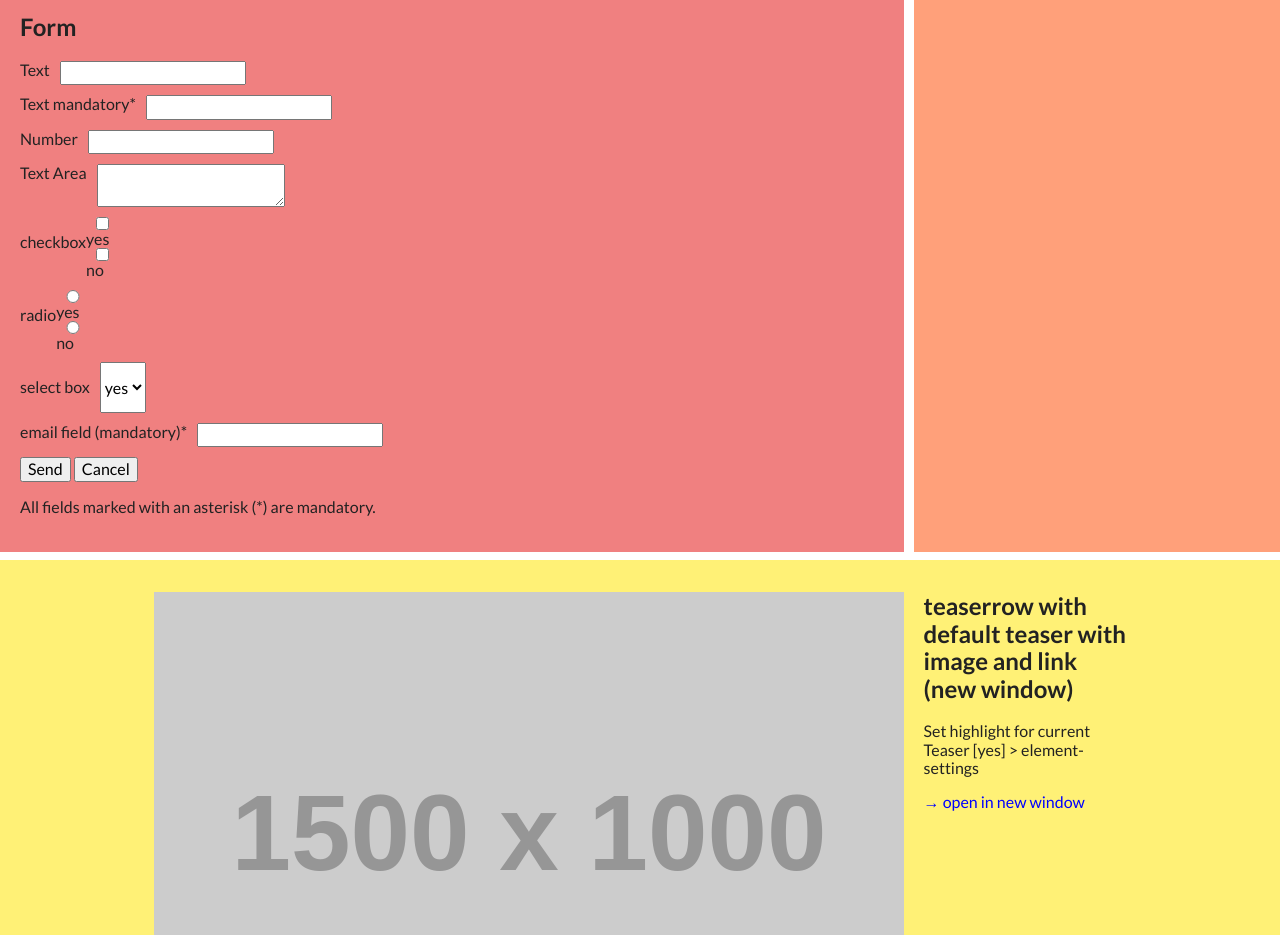
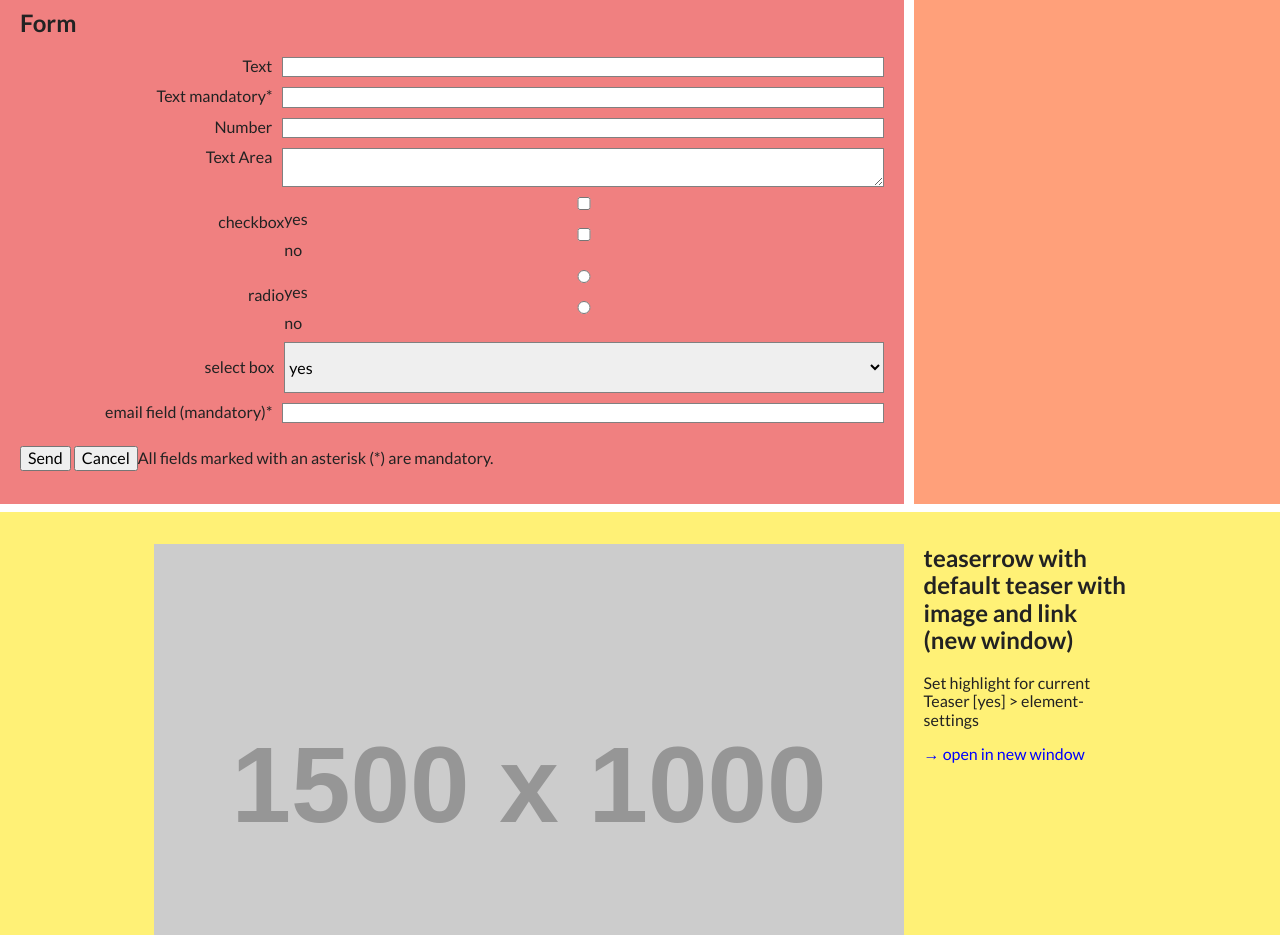
Before and after one commit to azraefendic/vi-frontend-onboarding, a website built with Parcel: page index.html in a window 1280 px wide. Shown: the part 1865-2800 px from the top of the page. Built offline with nearby package versions, Linux system fonts and the light colour scheme; placeholder pictures from the web are drawn by us.

Commit message:
Style form better

```diff
--- a/css/main.css
+++ b/css/main.css
@@ -457,11 +457,12 @@ form {
 }
  .input-field {
    display: flex;
+   flex-direction: column;
    padding-bottom: 10px;
  }
 
 .select, label {
-  margin-right: 10px;
+   margin-right: 10px;
  }
 
  .check {
@@ -476,6 +477,7 @@ form {
  .teaser-image {
    max-width: 90%;
  }
+
 
 
 
@@ -554,6 +556,27 @@ form {
     margin-top: 0;
   }
 
+  .input-field {
+    display: flex;
+    flex-direction: row;
+    float: right;
+    padding-bottom: 10px;
+    width: max-content;
+  }
+
+  input, textarea, select {
+    width: 600px;
+    padding: 0;
+    border: 1px solid gray;;
+  }
+
+  .form-btn {
+    float: left;
+    display: flex;
+    justify-content: space-around;
+    align-items: center;
+  }
+
 }
 
 @media (min-width: 768px) {
--- a/index.html
+++ b/index.html
@@ -127,19 +127,19 @@
         <form>
           <div class="input-field">
             <label>Text</label>
-            <input type="text">
+            <input class="inputs" type="text">
           </div>
           <div class="input-field">
             <label>Text mandatory*</label>
-            <input type="text" required>
+            <input class="inputs" type="text" required>
           </div>
           <div class="input-field">
             <label>Number</label>
-            <input type="number">
+            <input class="inputs" type="number">
           </div>
           <div class="input-field">
             <label>Text Area</label>
-            <textarea class="textarea-input"></textarea>
+            <textarea class="inputs" class="textarea-input"></textarea>
           </div>
           <div class="input-field">
             <p>checkbox</p>
@@ -161,19 +161,19 @@
           </div>
           <div class="input-field">
           <p class="select">select box</p>
-          <select>
+          <select class="check">
             <option value="yes">yes</option>
             <option value="no">no</option>
           </select>
           </div>
           <div class="input-field">
             <label>email field (mandatory)*</label>
-            <input type="email" required>
+            <input class="inputs" type="email" required>
           </div>
           <div class="form-btn">
             <div>
-              <button>Send</button>
-              <button>Cancel</button>
+              <button type="submit">Send</button>
+              <button type="reset">Cancel</button>
             </div>
             <p class="mandatory-dsc">All fields marked with an asterisk (*) are mandatory.</p>
           </div>
```
